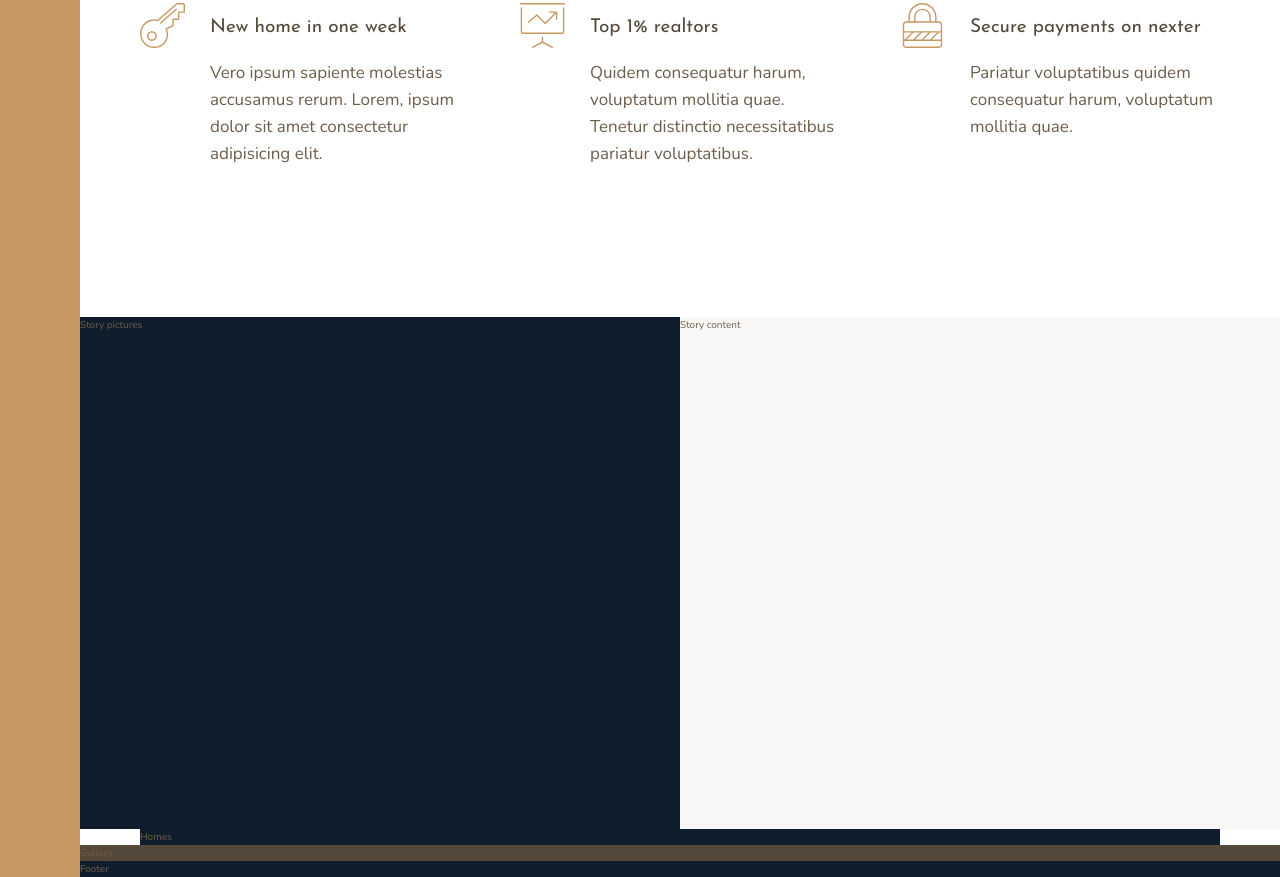
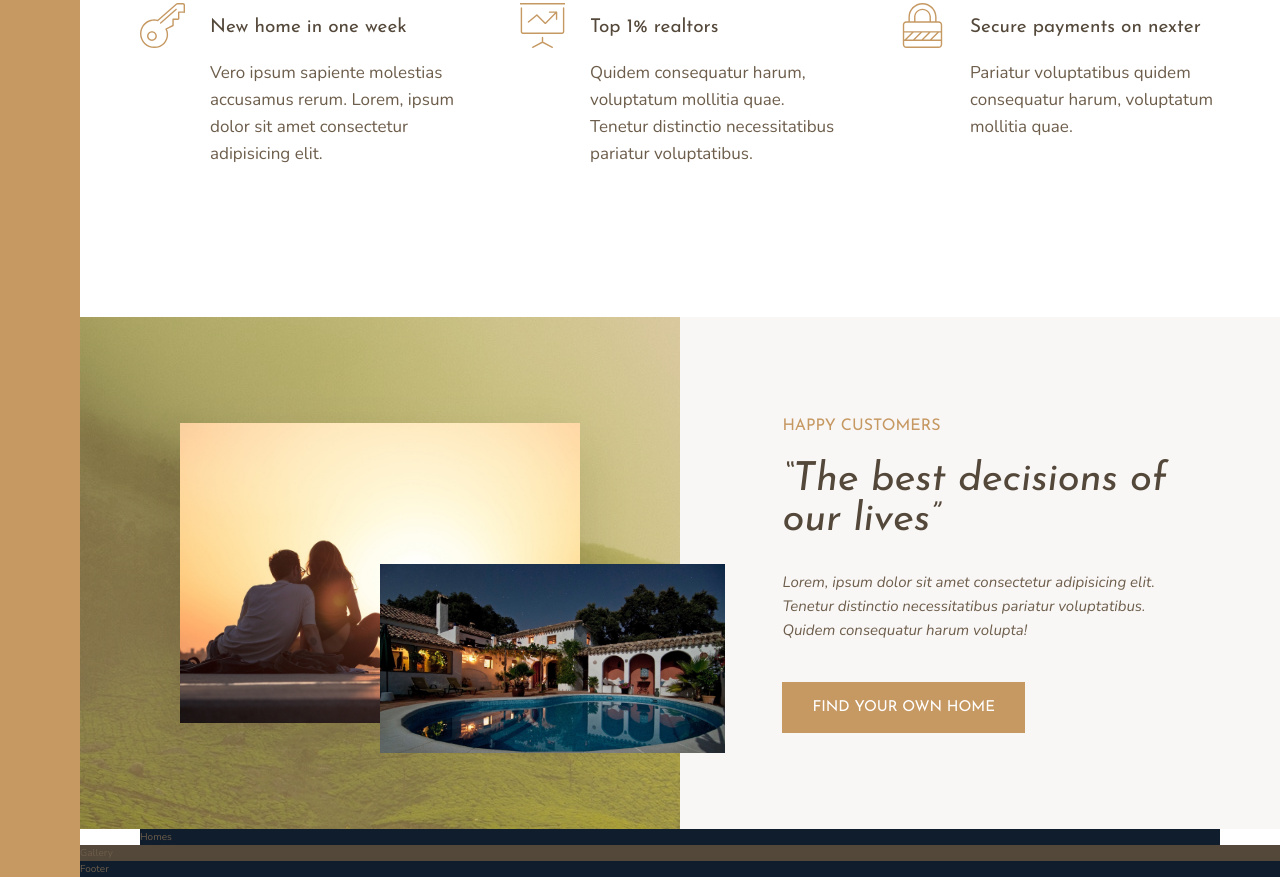
Before and after one commit to FabriceIRANKUNDA/NexterUI, a website: page index.html in a window 1280 px wide. Shown: the part 991-1868 px from the top of the page. Drawn offline with nearby package versions, Linux system fonts and the light colour scheme.

Commit message:
Styling story section of pur home page

```diff
--- a/index.html
+++ b/index.html
@@ -95,11 +95,25 @@
     </div>
 
     <div class="story__pictures">
-      Story pictures
+      <img
+        src="img/story-1.jpeg"
+        alt="Couple with new home"
+        class="story__img--1"
+      />
+      <img src="img/story-2.jpeg" alt="New home" class="story__img--2" />
     </div>
 
     <div class="story__content">
-      Story content
+      <h3 class="heading-3 mb-sm">Happy customers</h3>
+      <h2 class="heading-2 heading-2--dark mb-md">
+        &ldquo;The best decisions of our lives&rdquo;
+      </h2>
+      <p class="story__text">
+        Lorem, ipsum dolor sit amet consectetur adipisicing elit. Tenetur
+        distinctio necessitatibus pariatur voluptatibus. Quidem consequatur
+        harum volupta!
+      </p>
+      <button class="btn">Find your own home</button>
     </div>
     <div class="homes">
       Homes
--- a/sass/_story.scss
+++ b/sass/_story.scss
@@ -1,11 +1,45 @@
 .story {
   &__pictures {
-    background-color: $color-secondary;
+    background-image: linear-gradient(
+        rgba($color-primary, 0.5),
+        rgba($color-primary, 0.5)
+      ),
+      url("../img/back.jpg");
     grid-column: full-start / col-end 4;
+
+    display: grid;
+    grid-template-rows: repeat(6, 1fr);
+    grid-template-columns: repeat(6, 1fr);
+    align-items: center;
+  }
+
+  &__img--1 {
+    width: 100%;
+    grid-column: 2 / 6;
+    grid-row: 2 / 6;
+    box-shadow: 0 2rem 5rem rgba(#000, 0.1);
+  }
+  &__img--2 {
+    width: 115%;
+    grid-column: 4 / 7;
+    grid-row: 4 / 6;
+    z-index: 10;
+    box-shadow: 0 2rem 5rem rbga(#000, 0.2);
   }
 
   &__content {
     background-color: $color-grey-light-1;
     grid-column: col-start 5 / full-end;
+    padding: 6rem 8vw;
+    display: flex;
+    flex-direction: column;
+    justify-content: center;
+    align-items: start;
+  }
+
+  &__text {
+    font-size: 1.5rem;
+    font-style: italic;
+    margin-bottom: 4rem;
   }
 }
--- a/sass/_typography.scss
+++ b/sass/_typography.scss
@@ -7,9 +7,22 @@
 }
 .heading-2 {
   @extend %heading;
+  font-size: 4rem;
+  font-style: italic;
+  line-height: 1;
+
+  &--dark {
+    color: $color-grey-dark-1;
+  }
+  &--light {
+    color: $color-grey-light-1;
+  }
 }
 .heading-3 {
   @extend %heading;
+  text-transform: uppercase;
+  color: $color-primary;
+  font-size: 1.6rem;
 }
 
 .heading-4 {
@@ -23,3 +36,33 @@
     color: $color-grey-light-1;
   }
 }
+
+.btn {
+  border: none;
+  border-radius: 0;
+  background-color: $color-primary;
+  text-transform: uppercase;
+  color: #fff;
+  font-family: $font-display;
+  font-size: 1.5rem;
+  padding: 1.8rem 3rem;
+  cursor: pointer;
+  transition: all 0.2s;
+
+  &:hover {
+    background-color: $color-primary-dark;
+  }
+}
+
+.mb-sm {
+  margin-bottom: 2rem;
+}
+.mb-md {
+  margin-bottom: 3rem;
+}
+.mb-lg {
+  margin-bottom: 4rem;
+}
+.mb-hg {
+  margin-bottom: 8rem;
+}
```
Also changed, not shown: css/style.css.
